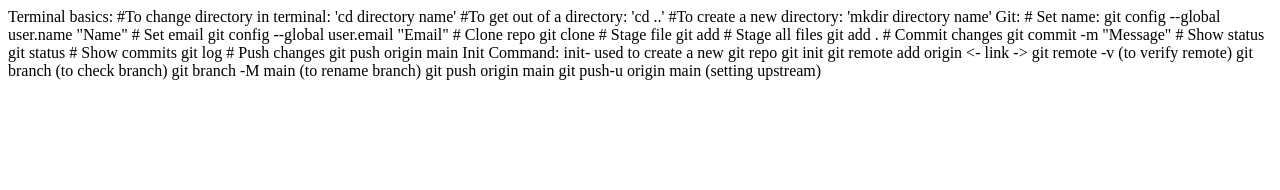
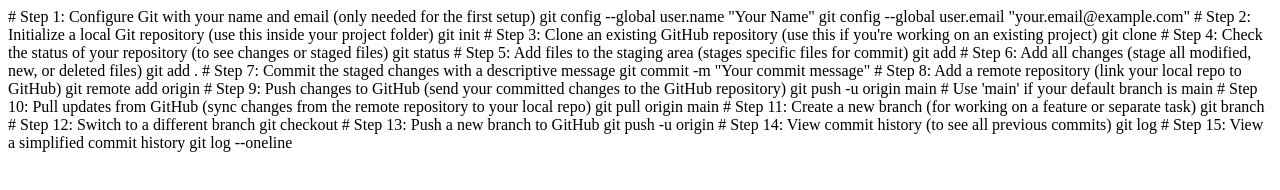
Before and after one commit to angkonn/Git-tutorial-LocalRepo, a plain HTML site: page index.html in a window 1280 px wide. Drawn offline with Linux system fonts and the light colour scheme.

Commit message:
Updated The HTML file

```diff
--- a/index.html
+++ b/index.html
@@ -1,57 +1,45 @@
-Terminal basics:
+# Step 1: Configure Git with your name and email (only needed for the first setup)
+git config --global user.name "Your Name"
+git config --global user.email "your.email@example.com"
 
-#To change directory in terminal:
-'cd directory name'
+# Step 2: Initialize a local Git repository (use this inside your project folder)
+git init
 
-#To get out of a directory:
-'cd ..'
+# Step 3: Clone an existing GitHub repository (use this if you're working on an existing project)
+git clone <repository-url>
 
-#To create a new directory:
-'mkdir directory name'
+# Step 4: Check the status of your repository (to see changes or staged files)
+git status
 
-
-
-Git:
-
-# Set name:
-git config --global user.name "Name"
-
-# Set email
-git config --global user.email "Email"
-
-# Clone repo
-git clone <repo-url>
-
-# Stage file
+# Step 5: Add files to the staging area (stages specific files for commit)
 git add <file>
 
-# Stage all files
+# Step 6: Add all changes (stage all modified, new, or deleted files)
 git add .
 
-# Commit changes
-git commit -m "Message"
+# Step 7: Commit the staged changes with a descriptive message
+git commit -m "Your commit message"
 
-# Show status
-git status
+# Step 8: Add a remote repository (link your local repo to GitHub)
+git remote add origin <repository-url>
 
-# Show commits
+# Step 9: Push changes to GitHub (send your committed changes to the GitHub repository)
+git push -u origin main  # Use 'main' if your default branch is main
+
+# Step 10: Pull updates from GitHub (sync changes from the remote repository to your local repo)
+git pull origin main
+
+# Step 11: Create a new branch (for working on a feature or separate task)
+git branch <branch-name>
+
+# Step 12: Switch to a different branch
+git checkout <branch-name>
+
+# Step 13: Push a new branch to GitHub
+git push -u origin <branch-name>
+
+# Step 14: View commit history (to see all previous commits)
 git log
 
-# Push changes
-git push origin main
-
-
-
-Init Command:
-init- used to create a new git repo
-git init
-
-git remote add origin <- link ->
-
-git remote -v (to verify remote)
-
-git branch     (to check branch)
-git branch -M main   (to rename branch)
-
-git push origin main
-git push-u origin main (setting upstream)
+# Step 15: View a simplified commit history
+git log --oneline
```
